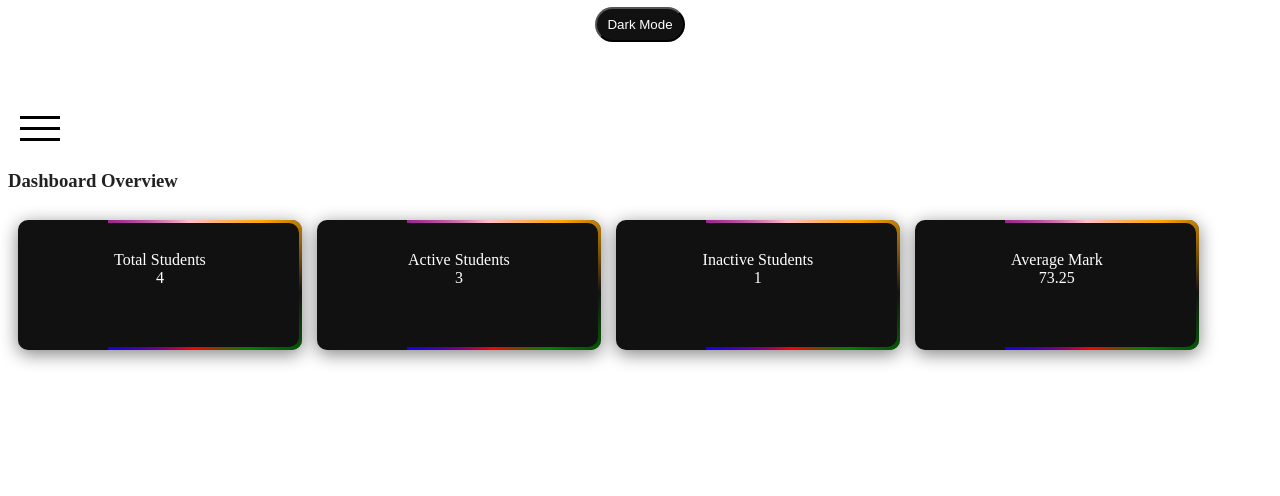
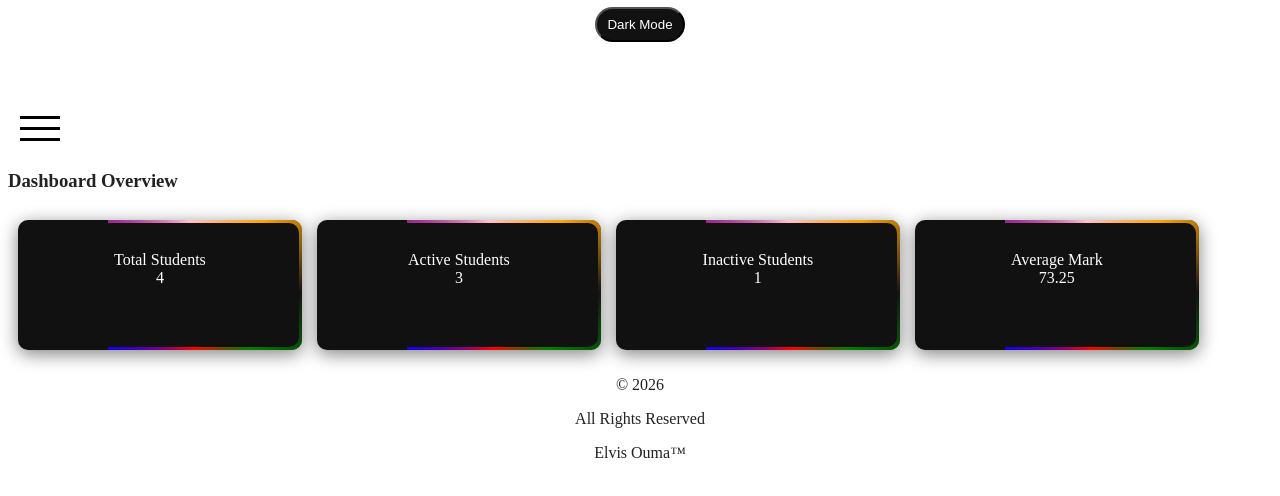
Before and after one commit to elvisochieng941-debug/test-js, a plain HTML site: page index.html in a window 1280 px wide. Shown: the part 126-622 px from the top of the page. Drawn offline with Linux system fonts and the light colour scheme.

Commit message:
Add footer section with copyright information and style adjustments

```diff
--- a/index.html
+++ b/index.html
@@ -186,5 +186,10 @@
       <h3>Student Performance Information(Statistics)</h3>
       <div id="studentStatistics"></div>
     </section>
+    <footer>
+      <p>&copy; 2026</p>
+      <p>All Rights Reserved</p>
+      <p>Elvis Ouma&trade;</p>
+    </footer>
   </body>
 </html>
--- a/style.css
+++ b/style.css
@@ -473,6 +473,9 @@ body.dark-theme .SecondsummarruButton span {
     margin: 5px;
   }
 }
+footer {
+  text-align: center;
+}
 /*AI code*/
 #studentDetails {
   max-width: 750px;
```
